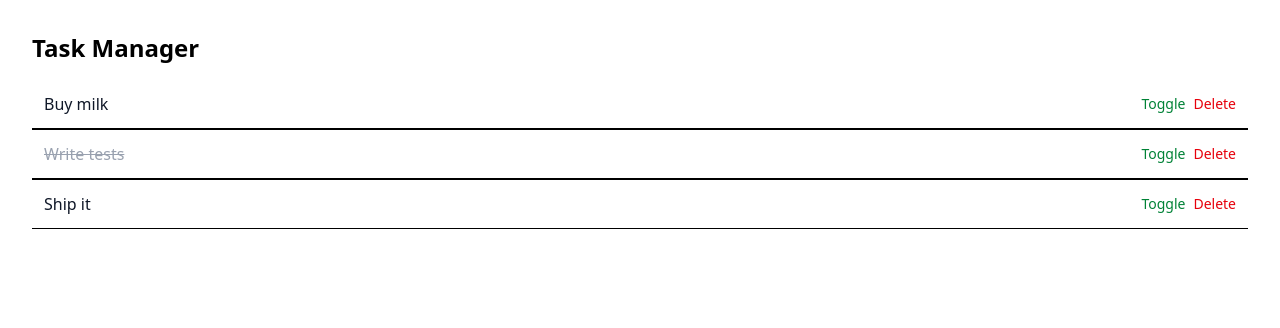
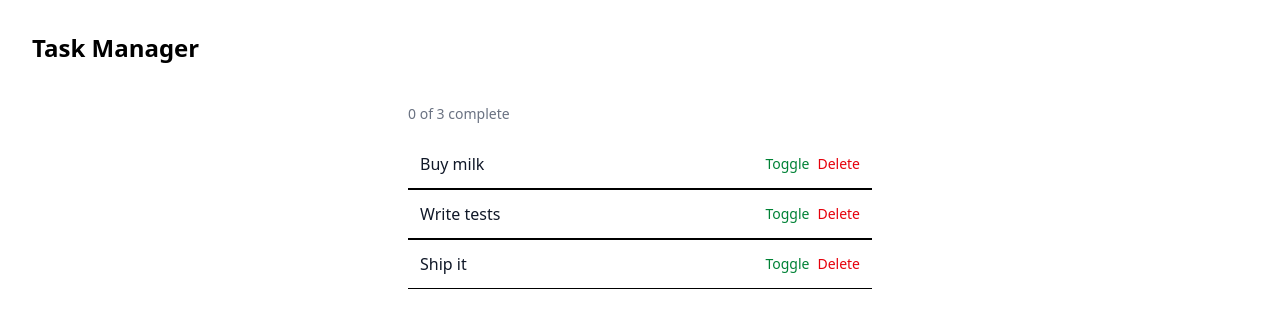
Before and after one commit to shash825/task-manager, a Next.js app: page / in a window 1280 px wide. Shown: the top 328 px of the page. Built offline with nearby package versions, Linux system fonts and the light colour scheme.

Commit message:
added useState for toggle, delete, and completion counter

```diff
--- a/components/TaskBoard.js
+++ b/components/TaskBoard.js
@@ -1,21 +1,33 @@
 'use client';
 
+import { useState } from 'react';
 import TaskList from './TaskList';
 
 export default function TaskBoard() {
-  const tasks = [
+  const [tasks, setTasks] = useState([
     { id: 't1', title: 'Buy milk', done: false },
-    { id: 't2', title: 'Write tests', done: true },
+    { id: 't2', title: 'Write tests', done: false },
     { id: 't3', title: 'Ship it', done: false },
-  ];
+  ]);
 
   function handleToggle(id) {
-    console.log('Toggle task', id);
+    setTasks(tasks.map((t) =>
+      t.id === id ? { ...t, done: !t.done } : t
+    ));
   }
 
   function handleDelete(id) {
-    console.log('Delete task', id);
+    setTasks(tasks.filter((t) => t.id !== id));
   }
 
-  return <TaskList tasks={tasks} onToggle={handleToggle} onDelete={handleDelete} />;
+  const completedCount = tasks.filter((t) => t.done).length;
+
+  return (
+    <div className="max-w-lg mx-auto p-6">
+      <p className="text-sm text-gray-500 mb-4">
+        {completedCount} of {tasks.length} complete
+      </p>
+      <TaskList tasks={tasks} onToggle={handleToggle} onDelete={handleDelete} />
+    </div>
+  );
 }
```
